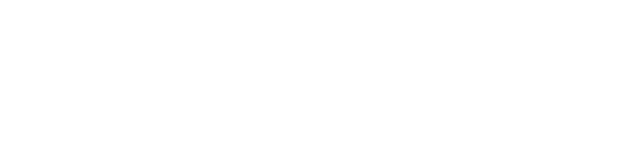
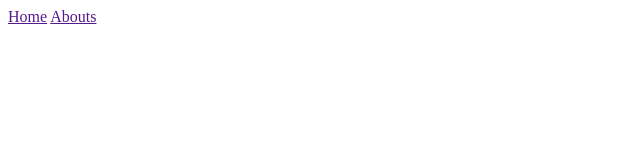
Before and after one commit to Dzias7/WebSiteProject, a plain HTML site: page index.html in a window 1280 px wide. Shown: the whole page, without its empty margins (0-640 px from the left). Drawn offline with Linux system fonts and the light colour scheme.

Commit message:
added navigation

```diff
--- a/index.html
+++ b/index.html
@@ -7,6 +7,8 @@
 <body>
 	<header>
 		<nav>
+			<a href=""> Home</a>
+			<a href=""> Abouts</a>
 		</nav>
 	</header>
 </body>
```
